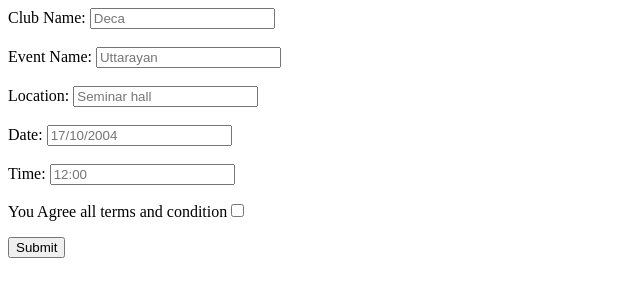
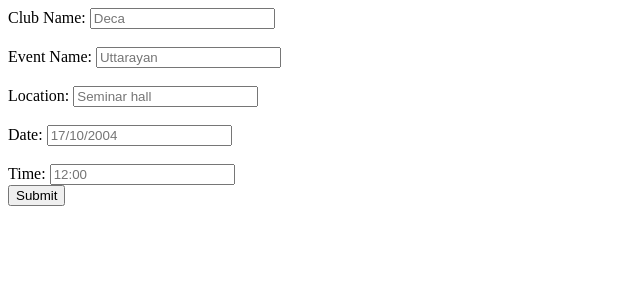
Before and after one commit to pragatishekhar19/wHACKiest-23_fastest-future, a plain HTML site: page page2(a).html in a window 1280 px wide. Shown: the whole page, without its empty margins (0-640 px from the left). Drawn offline with Linux system fonts and the light colour scheme.

Commit message:
Update page2(a).html

```diff
--- a/page2(a).html
+++ b/page2(a).html
@@ -28,8 +28,6 @@
             <input type="text" name="Time" placeholder="12:00" required>
                 </div>
 
-        <p>You Agree all terms and condition<input type="checkbox" name="agree" > </p>
-
             <input type="submit" onclick="myFunction()"/>
 
         <script>
```
